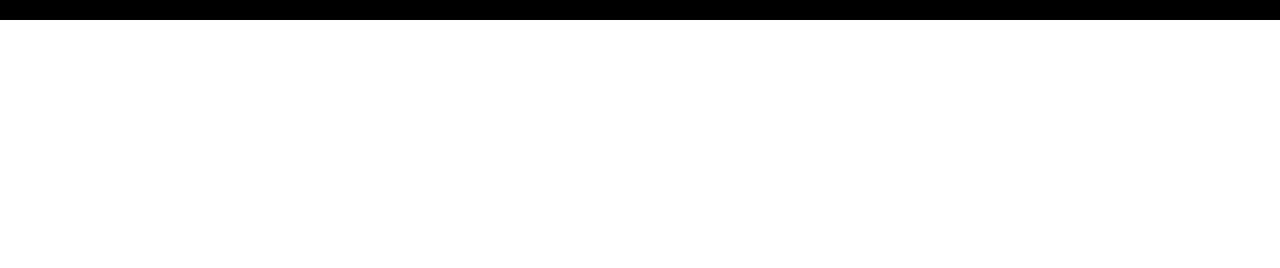
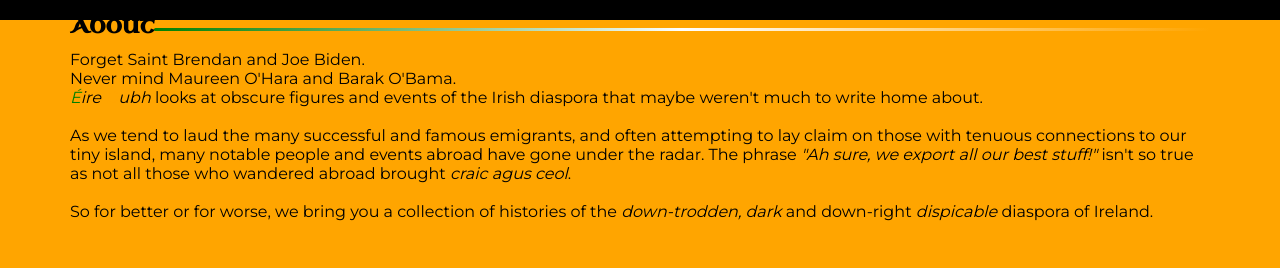
Before and after one commit to DarraghColeman/Eire-Dubh-Milestone-1-, a plain HTML site: page index.html in a window 1280 px wide. Shown: the part 80-348 px from the top of the page. Drawn offline with Linux system fonts and the light colour scheme.

Commit message:
Add About section, style hr element

```diff
--- a/assets/css/styles.css
+++ b/assets/css/styles.css
@@ -17,6 +17,11 @@ h1, h2, h3 {
     font-family: 'Uncial Antiqua', Roboto, sans-serif;
 }
 
+hr {
+    height: 3px;
+    border-radius: 6px;
+    background:linear-gradient(to right, #008000, white, #FFA500);
+}
 
 
 /****** Navbar ******/
@@ -69,6 +74,7 @@ nav .links a {
 
 nav .links a:hover {
     color: #FFA500;
+    transition: .3s;
 }
 
 nav .links a:active {
@@ -100,6 +106,7 @@ nav .burger-menu .line {
     border-radius: 3px;
 }
 
+/******* tablet & small devices *******/
 @media screen and (max-width:768px){
     nav .logo {
         float: none;
@@ -160,3 +167,15 @@ nav .burger-menu .line {
     bottom:50%;
     left: 25%;
 }
+
+.container-one {
+    width: 100%;
+    height: 500px;
+    padding: 70px;
+    background-color: #FFA500;
+}
+
+#about-text h2 {
+    text-align: center;
+    float: left;
+}
--- a/index.html
+++ b/index.html
@@ -18,7 +18,7 @@
         <nav>
             <input id="nav-toggle" type="checkbox">
             <div class="logo">
-                <h1 id="logo"><span style="color:#008000;">É</span>ire <span style="color:#FFA500;">D</span>ubh</h1>
+                <h1><span style="color:#008000;">É</span>ire <span style="color:#FFA500;">D</span>ubh</h1>
             </div>
 
             <ul class="links">
@@ -38,10 +38,29 @@
             <div class="banner">
                 <img src="assets/images/darkhedges.jpg" alt="A picture of the dark hedges in Northern Ireland">
             </div>
-            <div class="banner-text"><h3>Not all those who wander...</h3></div>
+            <div class="banner-text">
+                <h3>Not all those who wander...</h3>
+            </div>
         </section>
 
-        <section>About</section>
+        <section class="container-one">
+            <div id="about-text">
+                <h2>About</h2>
+                <br>
+                <hr>
+                <br>
+                <p>Forget Saint Brendan and Joe Biden.</p>
+                <p>Never mind Maureen O'Hara and Barak O'Bama.</p>
+                <p><span style="font-style: italic;"><span style="color: green;">É</span>ire <span style="color:#FFA500">D</span>ubh</span> looks at obscure figures and events of the Irish diaspora
+                    that maybe weren't much to write home about.</p>
+                <br>
+                <p>As we tend to laud the many successful and famous emigrants, and often attempting to lay claim on those with tenuous connections
+                    to our tiny island, many notable people and events abroad have gone under the radar. The phrase <span style="font-style: italic;">"Ah sure, we export all our best stuff!"</span>
+                    isn't so true as not all those who wandered abroad brought <span style="font-style: italic;">craic agus ceol</span>.</p>
+                <br>
+                <p>So for better or for worse, we bring you a collection of histories of the <span style="font-style: italic;">down-trodden, dark</span> and down-right <span style="font-style: italic;">dispicable</span> diaspora of Ireland.</p>
+            </div>
+        </section>
 
         <section>Diaspora</section>
 
```
